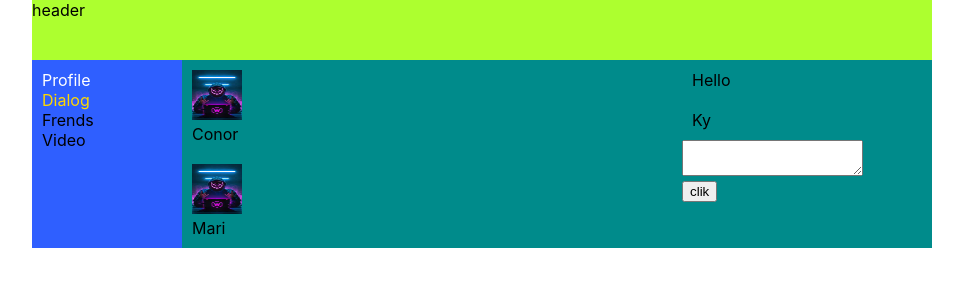
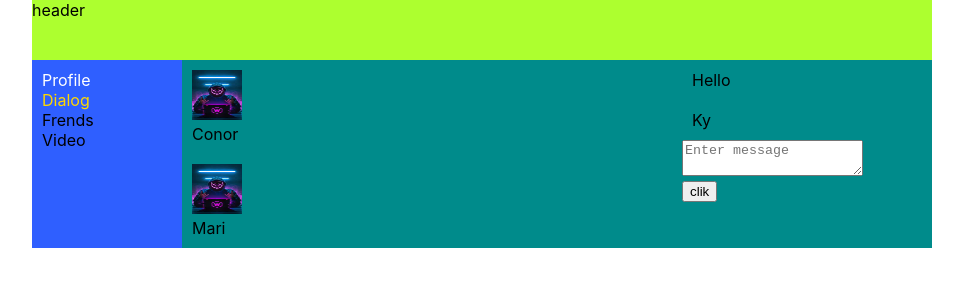
Before and after one commit to Ru1993/react-app-1, a React (Create React App) app: page /dialogs in a window 1280 px wide. Shown: the top 300 px of the page, without its empty margins (158-1121 px from the left). Built offline with nearby package versions, Linux system fonts and the light colour scheme.

Commit message:
react-redux container

```diff
--- a/package.json
+++ b/package.json
@@ -8,6 +8,7 @@
     "@testing-library/user-event": "^12.8.3",
     "react": "^17.0.2",
     "react-dom": "^17.0.2",
+    "react-redux": "^7.2.6",
     "react-router-dom": "^5.3.0",
     "react-scripts": "4.0.3",
     "redux": "^4.1.2",
--- a/src/App.js
+++ b/src/App.js
@@ -1,10 +1,10 @@
 import React from 'react';
 import './App.css';
 import Header from './component/Header/Header';
-import Profile from './component/Profile/Profile';
-import Dialogs from './component/Dialogs/Dialogs';
 import { Route } from 'react-router';
 import Navbar from './component/Navbar/Navbar';
+import ProfileContainer from './component/Profile/ProfileContainer';
+import DialogsContainer from './component/Dialogs/DialogsContainer';
 
 const App = (props) => {
 
@@ -14,13 +14,11 @@ const App = (props) => {
       <Navbar />
       <div className='app-wrapper-content'>
 
-        <Route path='/profile' render={() => <Profile
-          ProfileContent={props.state.ProfileContent}
-          dispatch={props.dispatch}
+        <Route path='/profile' render={() => <ProfileContainer
+          store={props.store}
         />} />
-        <Route path='/dialogs' render={() => <Dialogs
-        DialogsContent={props.state.DialogsContent}
-        dispatch={props.dispatch}
+        <Route path='/dialogs' render={() => <DialogsContainer
+        store={props.store}
         />} />
 
       </div>
--- a/src/component/Dialogs/Dialogs.jsx
+++ b/src/component/Dialogs/Dialogs.jsx
@@ -2,7 +2,6 @@ import React from "react";
 import Dialog from './Dialog/Dialog';
 import Message from './Message/Message';
 import stile from './Dialogs.module.css'
-import { addMessageActionCreator, newMessageTextActionCreator } from '../../redux/dialogsReducer';
 
 
 const Dialogs = (props) => {
@@ -10,13 +9,13 @@ const Dialogs = (props) => {
     let dialogElement = props.DialogsContent.dialog.map((d) => <Dialog id={d.id} name={d.name} />);
     let messaegeElement = props.DialogsContent.message.map((m) => <Message id={m.id} message={m.message} />);
 
-    let addMessage = () => {
-        props.dispatch(addMessageActionCreator());
+    let OnAddMessage = () => {
+        props.addMessage();
     }
 
-    let newMessage = (event) => {
+    let OnNewMessage = (event) => {
         let text = event.target.value;
-        props.dispatch(newMessageTextActionCreator(text));
+        props.newMessage(text);
     }
 
     return (
@@ -29,11 +28,11 @@ const Dialogs = (props) => {
                     {messaegeElement}
                 </div>
                 <div>
-                    <textarea onChange={newMessage}
-                        value={props.newText} />
+                    <textarea onChange={OnNewMessage}
+                        value={props.newText} placeholder='Enter message' />
                 </div>
                 <div>
-                    <button onClick={addMessage} >clik</button>
+                    <button onClick={OnAddMessage} >clik</button>
                 </div>
             </div>
 
--- /dev/null
+++ b/src/component/Dialogs/DialogsContainer.jsx
@@ -0,0 +1,23 @@
+import { addMessageActionCreator, newMessageTextActionCreator } from '../../redux/dialogsReducer';
+import Dialogs from './Dialogs';
+
+
+const DialogsContainer = (props) => {
+
+    let state = props.store.getState().DialogsContent;
+
+    let OnAddMessage = () => {
+        props.store.dispatch(addMessageActionCreator());
+    }
+
+    let OnNewMessage = (text) => {
+        props.store.dispatch(newMessageTextActionCreator(text));
+    }
+
+    return (
+        <Dialogs addMessage={OnAddMessage} newMessage={OnNewMessage}
+        DialogsContent={state} />
+    );
+}
+
+export default DialogsContainer;
--- a/src/component/Profile/Profile.jsx
+++ b/src/component/Profile/Profile.jsx
@@ -2,19 +2,18 @@ import React from "react";
 import stile from './Profile.module.css'
 import cars from './../../img/cars.jpg'
 import Post from './Post/Post';
-import { addPostActionCreator, newPostTextActionCreator } from "../../redux/profileReducer";
 
 const Profile = (props) => {
 
-    let postElement = props.ProfileContent.post.map((p) => <Post id={p.id} message={p.message} like={p.like} />)
+    let postElement = props.post.map((p) => <Post id={p.id} message={p.message} like={p.like} />)
 
-    let addPost = () => {
-        props.dispatch(addPostActionCreator());
+    let OnAddPost = () => {
+        props.newProfile();
     }
 
-    let newPost = (event) => {
+    let OnNewPost = (event) => {
         let text = event.target.value;
-        props.dispatch(newPostTextActionCreator(text));
+        props.newPost(text);
     }
 
     return (
@@ -23,11 +22,11 @@ const Profile = (props) => {
                 <img src={cars} className={stile.img} />
             </div>
             <div>
-                <textarea onChange={newPost}
+                <textarea onChange={OnNewPost}
                     value={props.newText} />
             </div>
             <div>
-                <button onClick={addPost}>Post</button>
+                <button onClick={OnAddPost}>Post</button>
             </div>
             <div>
                 {postElement}
--- /dev/null
+++ b/src/component/Profile/ProfileContainer.jsx
@@ -0,0 +1,22 @@
+import { addPostActionCreator, newPostTextActionCreator } from "../../redux/profileReducer";
+import Profile from './Profile';
+
+const ProfileContainer = (props) => {
+
+    let state = props.store.getState().ProfileContent.post;
+
+    let addPost = () => {
+        props.store.dispatch(addPostActionCreator());
+    }
+
+    let newPost = (text) => {
+        props.store.dispatch(newPostTextActionCreator(text));
+    }
+
+    return (
+        <Profile newProfile={addPost} newPost={newPost}
+        post={state} />
+    );
+}
+
+export default ProfileContainer;
--- a/src/index.js
+++ b/src/index.js
@@ -9,7 +9,7 @@ import store from './redux/reduxStore';
 const rerenderEntireTree = (state) => {
   ReactDOM.render(
     <BrowserRouter>
-      <App state={state} dispatch={store.dispatch.bind(store)} />
+      <App state={state} dispatch={store.dispatch.bind(store)} store={store} />
     </BrowserRouter>,
     document.getElementById('root')
   );
--- a/src/redux/reduxStore.js
+++ b/src/redux/reduxStore.js
@@ -1,4 +1,4 @@
-import {combineReducers, createStore} from 'redux';
+import { combineReducers, createStore } from 'redux';
 import dialogsReducer from './dialogsReducer';
 import profileReducer from './profileReducer';
 import sidebarReducer from './sidebarReducer';
```
Also changed, not shown: 1 other file (tests, documents, lock files or other folders).
